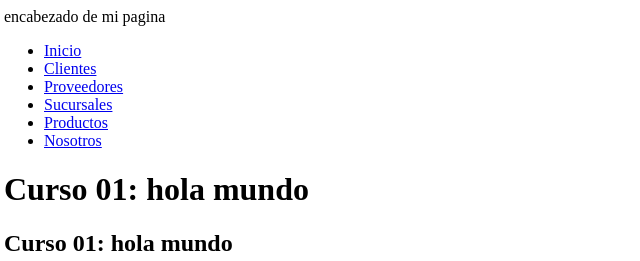
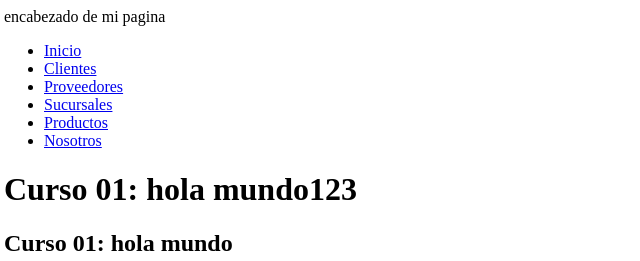
Before and after one commit to bey0t4s/clase01, a plain HTML site: page index.html in a window 1280 px wide. Shown: the top 261 px of the page, 4-644 px from the left. Drawn offline with Linux system fonts and the light colour scheme.

Commit message:
cambio clase01

```diff
--- a/index.html
+++ b/index.html
@@ -34,7 +34,7 @@
     </ul>
 </nav>
 <main>
-    <h1>Curso 01: hola mundo</h1>
+    <h1>Curso 01: hola mundo123</h1>
     <h2>Curso 01: hola mundo</h2>
     <h3>Curso 01: hola mundo</h3>
     <h4>Curso 01: hola mundo</h4>
```
